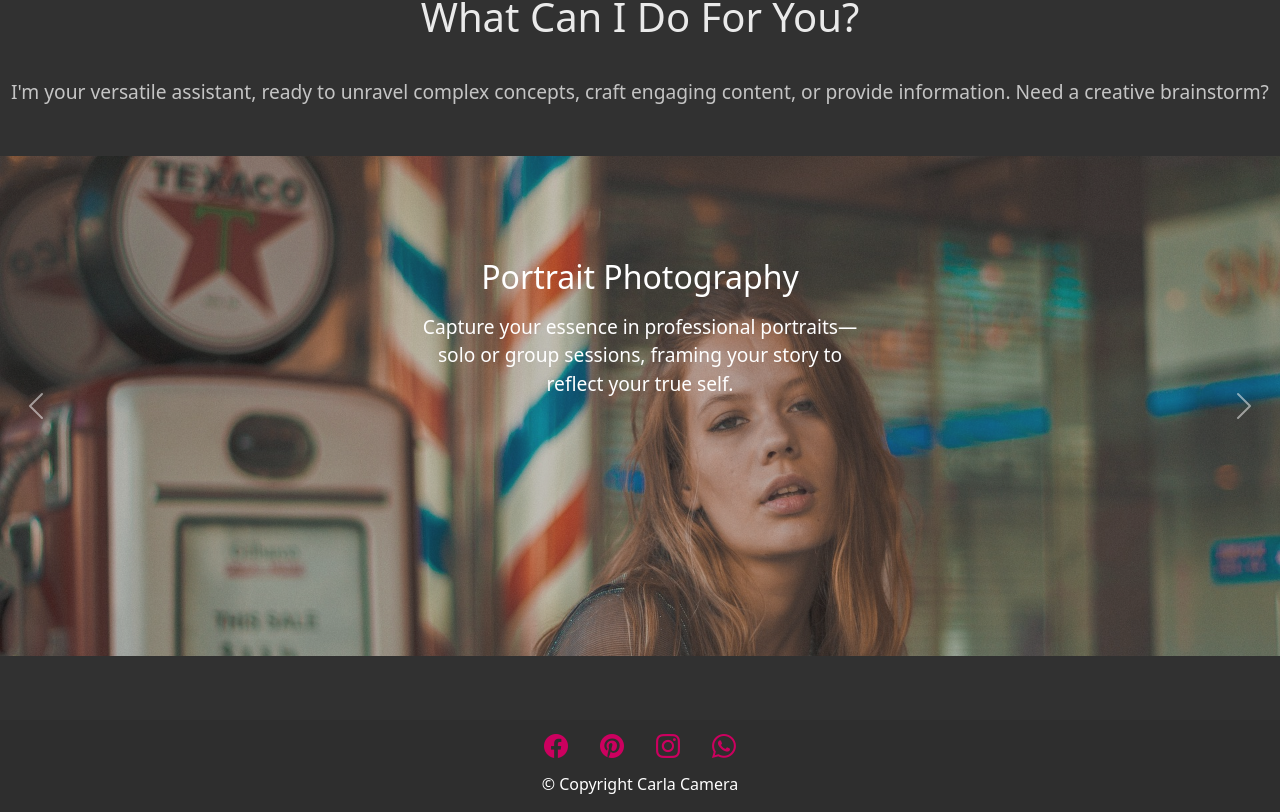
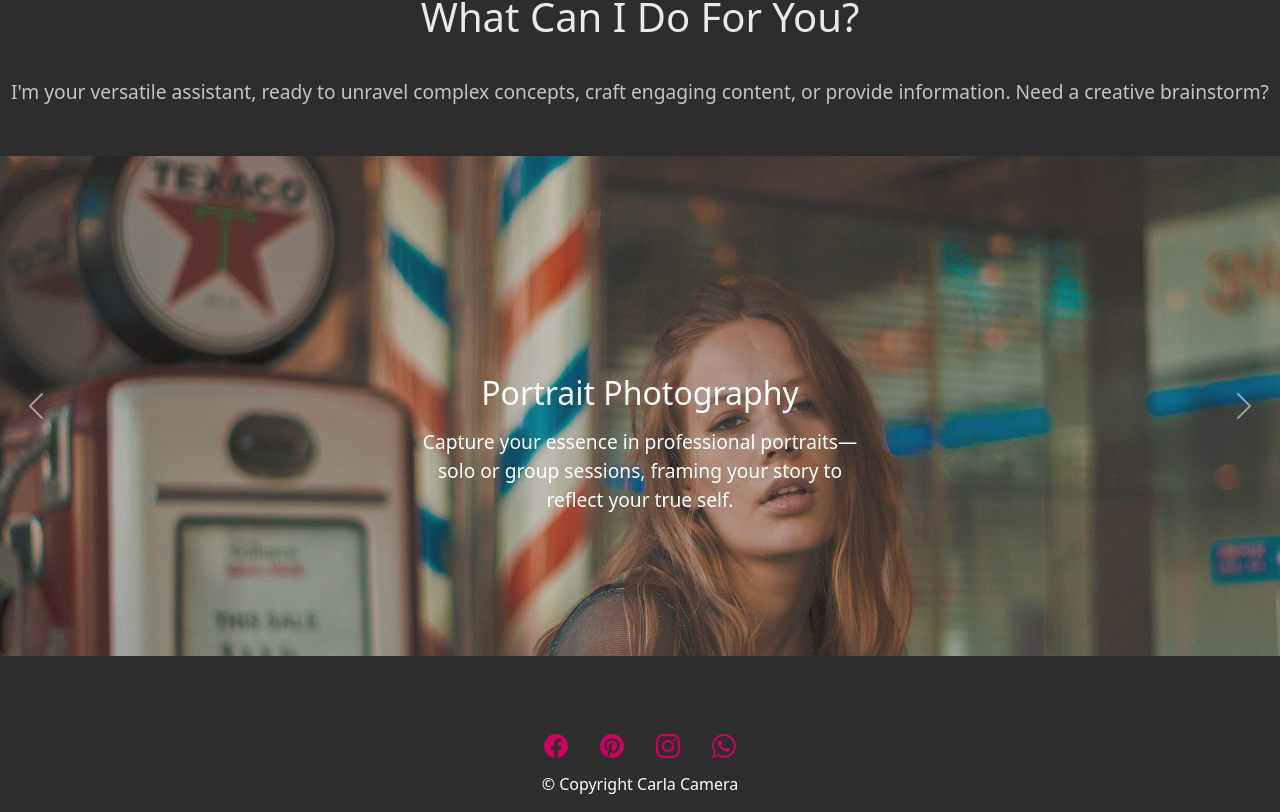
Before and after one commit to ViktoriaFed/Photographer-s-website, an Angular app: page / in a window 1280 px wide. Shown: the part 3417-4229 px from the top of the page. Built offline with nearby package versions, Linux system fonts and the light colour scheme; a web font is replaced by a local one.

Commit message:
carousel

```diff
--- a/src/app/home/home.component.html
+++ b/src/app/home/home.component.html
@@ -84,21 +84,21 @@
     <div class="carousel-inner">
       <div class="carousel-item active">
         <img src="../../assets/images/portfolio/portrait.jpg" class="d-block w-100 " alt="portrait">
-        <div class="carousel-caption d-none d-md-block">
+        <div class="carousel-caption carousel-caption-responsive">
           <h5>Portrait Photography</h5>
           <p>Capture your essence in professional portraits—solo or group sessions, framing your story to reflect your true self.</p>
         </div>
       </div>
       <div class="carousel-item">
         <img src="../../assets/images/portfolio/nature.jpg" class="d-block w-100" alt="nature">
-        <div class="carousel-caption d-none d-md-block">
+        <div class="carousel-caption carousel-caption-responsive">
           <h5>Nature and Landscape Photography</h5>
           <p>Dive into the world's beauty through my lens—breathtaking landscapes, intricate nature details, bringing the outdoors to life.</p>
         </div>
       </div>
       <div class="carousel-item">
         <img src="../../assets/images/portfolio/city.jpg" class="d-block w-100" alt="city">
-        <div class="carousel-caption d-none d-md-block">
+        <div class="carousel-caption carousel-caption-responsive">
           <h5>Photo Editing</h5>
           <p>Elevate your photos with professional editing—color correction, retouching, ensuring perfection.</p>
         </div>
--- a/src/app/home/home.component.scss
+++ b/src/app/home/home.component.scss
@@ -159,7 +159,7 @@
 /* Style Portfolio */
 
 #portfolio {
-    background: #313131;
+    background: rgba(46, 46, 46);
     padding-top: 2rem;
     padding-bottom: 2rem;
 
@@ -292,7 +292,7 @@
 /* Style Services */
 
 #services {
-    background: #313131;
+    background:rgba(46, 46, 46);
     background-size: cover;
     padding-top: 2rem;
     padding-bottom: 2rem;
@@ -305,7 +305,7 @@
         left: 0;
         width: 100%;
         height: 100%;
-        background: #313131;
+        background:rgba(46, 46, 46);
         opacity: .1;
     }
 
@@ -394,7 +394,7 @@
             img {
             width: 100%;
             height: auto;
-			background: #313131;
+			background: rgba(46, 46, 46);
 			opacity: .70;
             }
 
@@ -450,3 +450,17 @@
         right: 20px;
     }
 }
+
+/* Responsive Carousel Caption */
+.carousel-caption-responsive {
+	display: flex;
+	flex-direction: column;
+	align-items: center;
+	justify-content: center;
+
+	@media (max-width: 767px) {
+	  /* Adjust styles for small screens */
+	  text-align: center;
+
+	}
+  }
```
